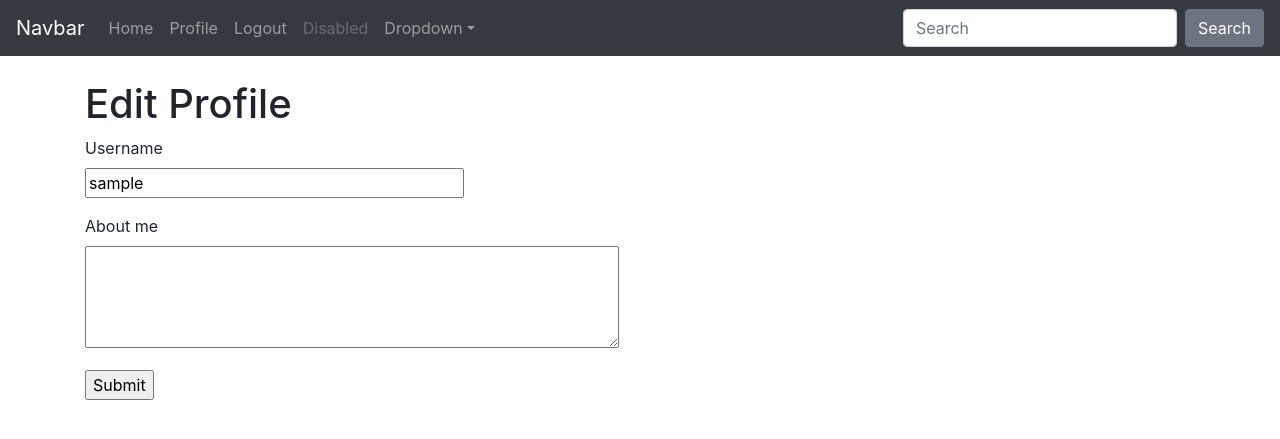
After one commit to pisyek/flask-microblog, a Flask app: page /edit_profile in a window 1280 px wide. The commit adds this page. Shown: the top 439 px of the page. Run offline with Flask 2, Linux system fonts and the light colour scheme; the visitor is signed in with stand-in values (Sample User, id 1); data comes from the database, SQL or seed files in the repository; both versions use the stored data as it was after the commit; some libraries are stand-ins or nearby versions.

Commit message:
add edit profile

```diff
--- a/app/forms.py
+++ b/app/forms.py
@@ -1,6 +1,6 @@
 from flask_wtf import FlaskForm
-from wtforms import StringField, PasswordField, BooleanField, SubmitField
-from wtforms.validators import DataRequired, ValidationError, Email, EqualTo
+from wtforms import StringField, PasswordField, BooleanField, SubmitField, TextAreaField
+from wtforms.validators import DataRequired, ValidationError, Email, EqualTo, Length
 from app.models import User
 
 class LoginForm(FlaskForm):
@@ -26,3 +26,8 @@ class RegistrationForm(FlaskForm):
         user = User.query.filter_by(email=email.data).first()
         if user is not None:
             raise ValidationError('Email is already taken.')
+
+class EditProfileForm(FlaskForm):
+    username = StringField('Username', validators=[DataRequired()])
+    about_me = TextAreaField('About me', validators=[Length(min=0, max=140)])
+    submit = SubmitField('Submit')
--- a/app/routes.py
+++ b/app/routes.py
@@ -4,7 +4,7 @@ from flask_login import current_user, login_user, logout_user, login_required
 from werkzeug.urls import url_parse
 from app import app
 from app import db
-from app.forms import LoginForm, RegistrationForm
+from app.forms import LoginForm, RegistrationForm, EditProfileForm
 from app.models import User
 
 @app.route('/')
@@ -66,3 +66,17 @@ def before_request():
     if current_user.is_authenticated:
         current_user.last_seen = datetime.utcnow()
         db.session.commit()
+
+@app.route('/edit_profile', methods=['GET', 'POST'])
+@login_required
+def edit_profile():
+    form = EditProfileForm()
+    if form.validate_on_submit():
+        current_user.username = form.username.data
+        current_user.about_me = form.about_me.data
+        db.session.commit()
+        flash('Your changes have been saved.')
+    elif request.method == 'GET':
+        form.username.data = current_user.username
+        form.about_me.data = current_user.about_me
+    return render_template('edit_profile.html', form=form)
--- /dev/null
+++ b/app/templates/edit_profile.html
@@ -0,0 +1,23 @@
+{% extends "base.html" %}
+
+{% block content %}
+<h1>Edit Profile</h1>
+<form action="" method="post">
+    {{ form.hidden_tag() }}
+    <p>
+        {{ form.username.label }}<br>
+        {{ form.username(size=32) }}<br>
+        {% for error in form.username.errors %}
+        <span style="color: red;">[{{ error }}]</span>
+        {% endfor %}
+    </p>
+    <p>
+        {{ form.about_me.label }}<br>
+        {{ form.about_me(cols=50, rows=4) }}<br>
+        {% for error in form.about_me.errors %}
+        <span style="color: red;">[{{ error }}]</span>
+        {% endfor %}
+    </p>
+    <p>{{ form.submit() }}</p>
+</form>
+{% endblock %}
--- a/app/templates/user.html
+++ b/app/templates/user.html
@@ -8,6 +8,9 @@
         </h1>
         {% if user.about_me %}<p>{{ user.about_me }}</p>{% endif %}
         {% if user.last_seen %}<p>Last seen on: {{ user.last_seen }}</p>{% endif %}
+        <p>
+          <a href="{{ url_for('edit_profile') }}">Edit your profile</a>
+        </p>
         <hr>
         {% for post in posts %}
           {% include '_post.html' %}
```
Also changed, not shown: app.db.
